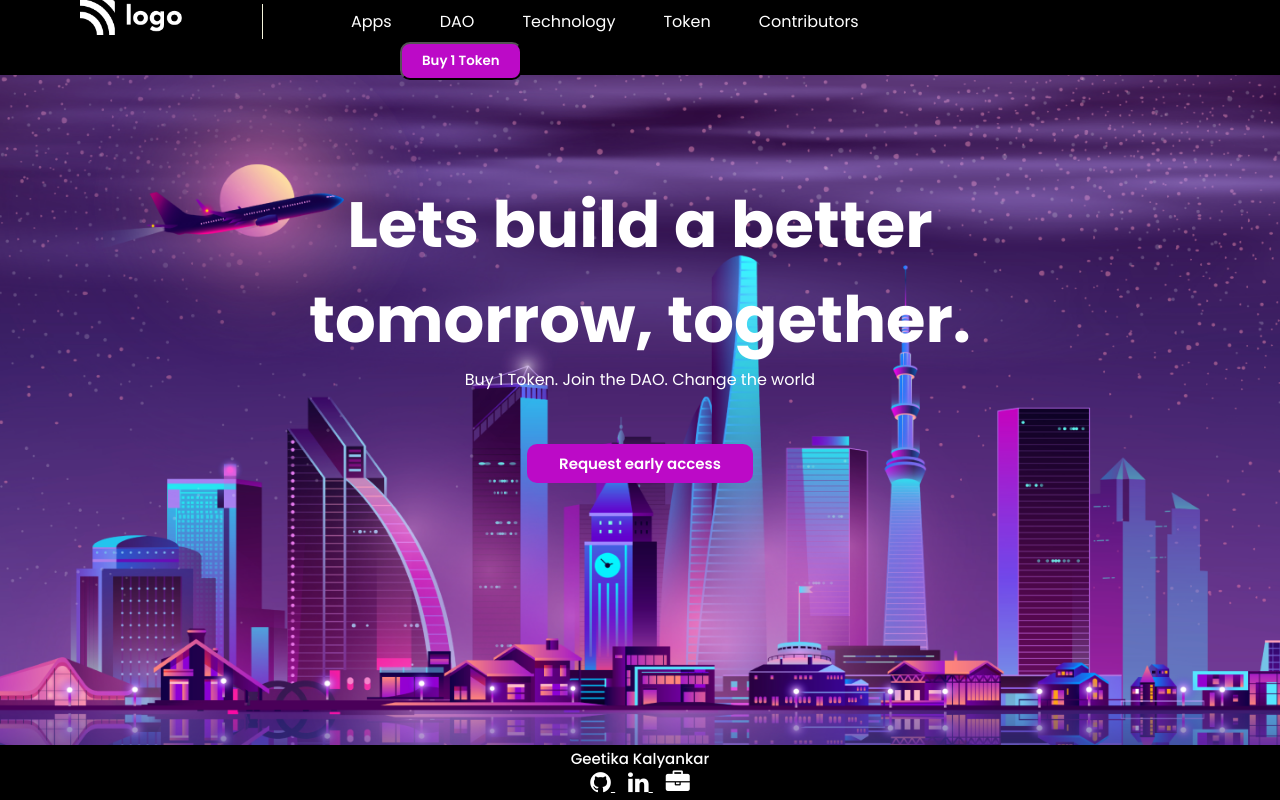
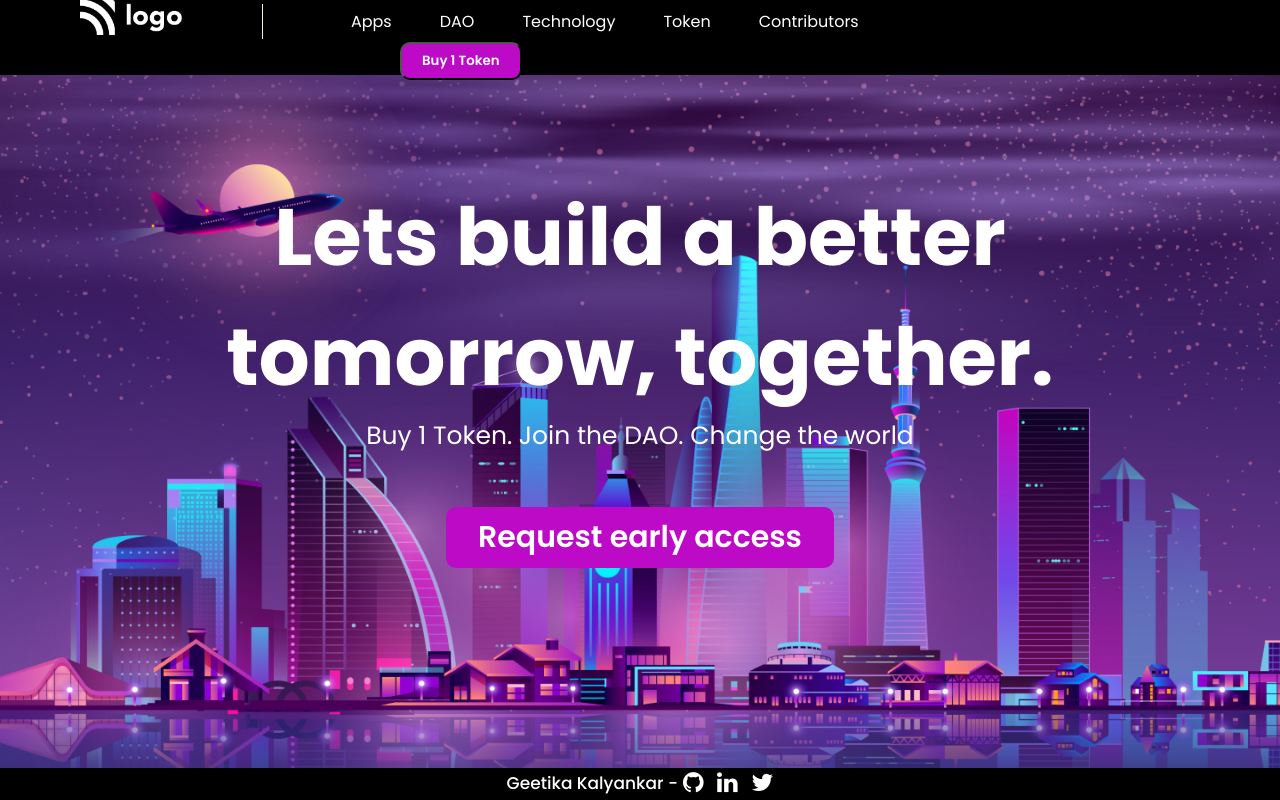
Before and after one commit to geetika-kalyankar/HTML-CSS-Web-pages, a plain HTML site: page Project 1/index.html in a window 1280 px wide. Drawn offline with Linux system fonts and the light colour scheme.

Commit message:
First project

```diff
--- a/Project 1/index.html
+++ b/Project 1/index.html
@@ -50,15 +50,15 @@
     </div>
 
   <footer>
-      <p class="name">Geetika Kalyankar </p>
+      <p class="name">Geetika Kalyankar -</p>
       <a href="https://github.com/geetika-kalyankar">
           <i class="fa fa-github github" style="font-size:24px"></i>
       </a>&nbsp;&nbsp;
       <a href="https://www.linkedin.com/in/geetika-kalyankar/">
           <i class="fa fa-linkedin linkedin" style="font-size: 24px;"></i>
       </a>&nbsp;&nbsp;
-      <a href="#">
-          <i class="fa fa-briefcase briefcase" style="font-size: 24px;"></i>
+      <a href="https://twitter.com/geetikaka">
+          <i class="fa fa-twitter" style="font-size: 24px;"></i>
       </a>
   </footer>
   </body>
--- a/Project 1/style.css
+++ b/Project 1/style.css
@@ -42,8 +42,6 @@ img{
     padding: 0 1.5rem;
 }
 .button-small{
-    display: flex;
-    align-items: center;
     font-weight: 600;
     padding: 7px 20px;
     background-color: #bc0ac7;
@@ -62,7 +60,11 @@ img{
     text-align: center;
 }
 .hero-heading{
- font-size: 4rem;
+ font-size: 80px;
+}
+.hero-description{
+    font-size: 25px;
+    font-weight: 400;
 }
 
 .button-large{
@@ -70,7 +72,7 @@ img{
     background-color: #bc0ac7;
     padding: 0.5rem 2rem;
     font-weight: 600;
-    font-size: 15px;
+    font-size: 30px;
     border-radius: 10px;
     border: none;
 }
@@ -79,14 +81,18 @@ img{
 }
 
 footer{
+display: flex;
+justify-content: center;
 position: fixed;
 bottom: 0;
-text-align: center;
 background-color: black;
 width: 100%;
 padding: 2px 0 ;
 }
 .name{
     font-weight: 500;
-    font-size: 15px;
+    font-size: 17px;
 }
+a{
+    margin-left: 5px;
+}
```
